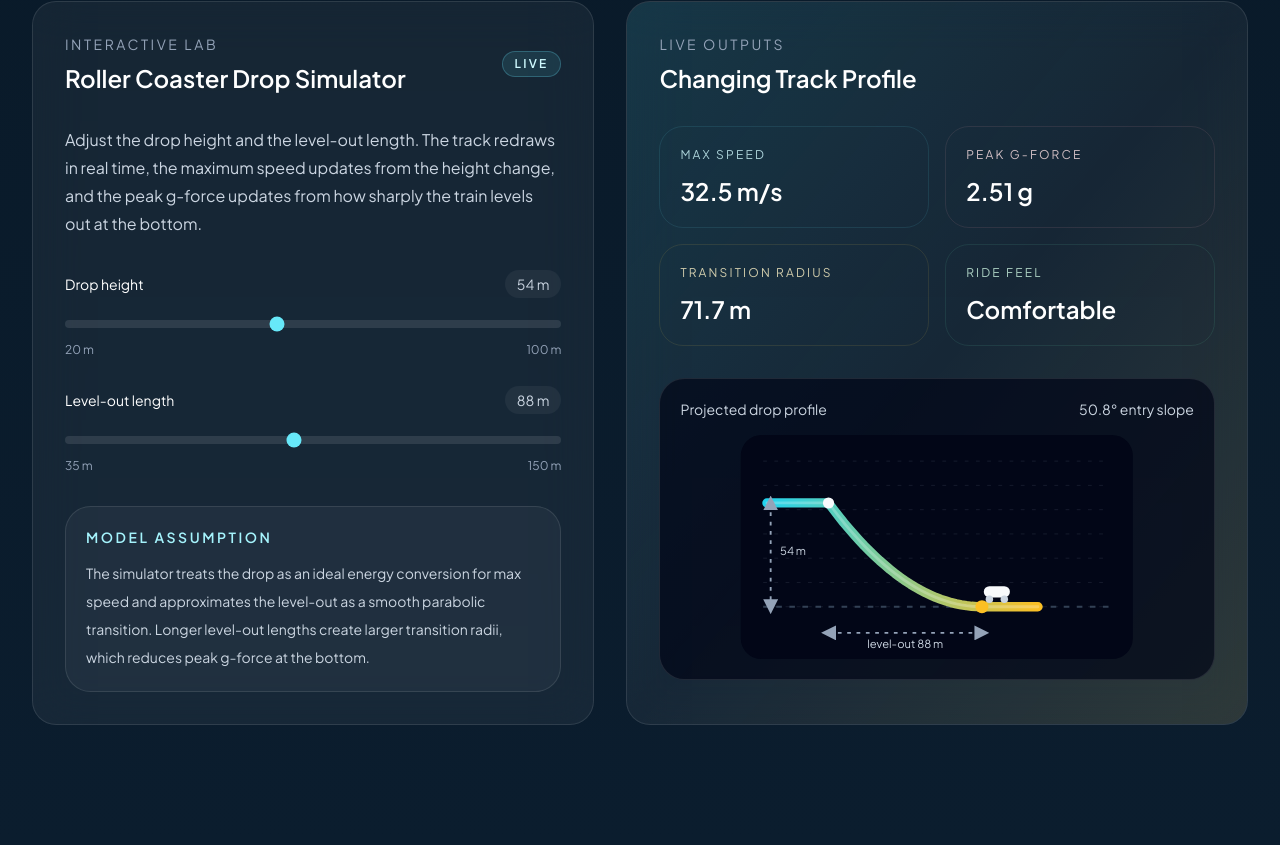
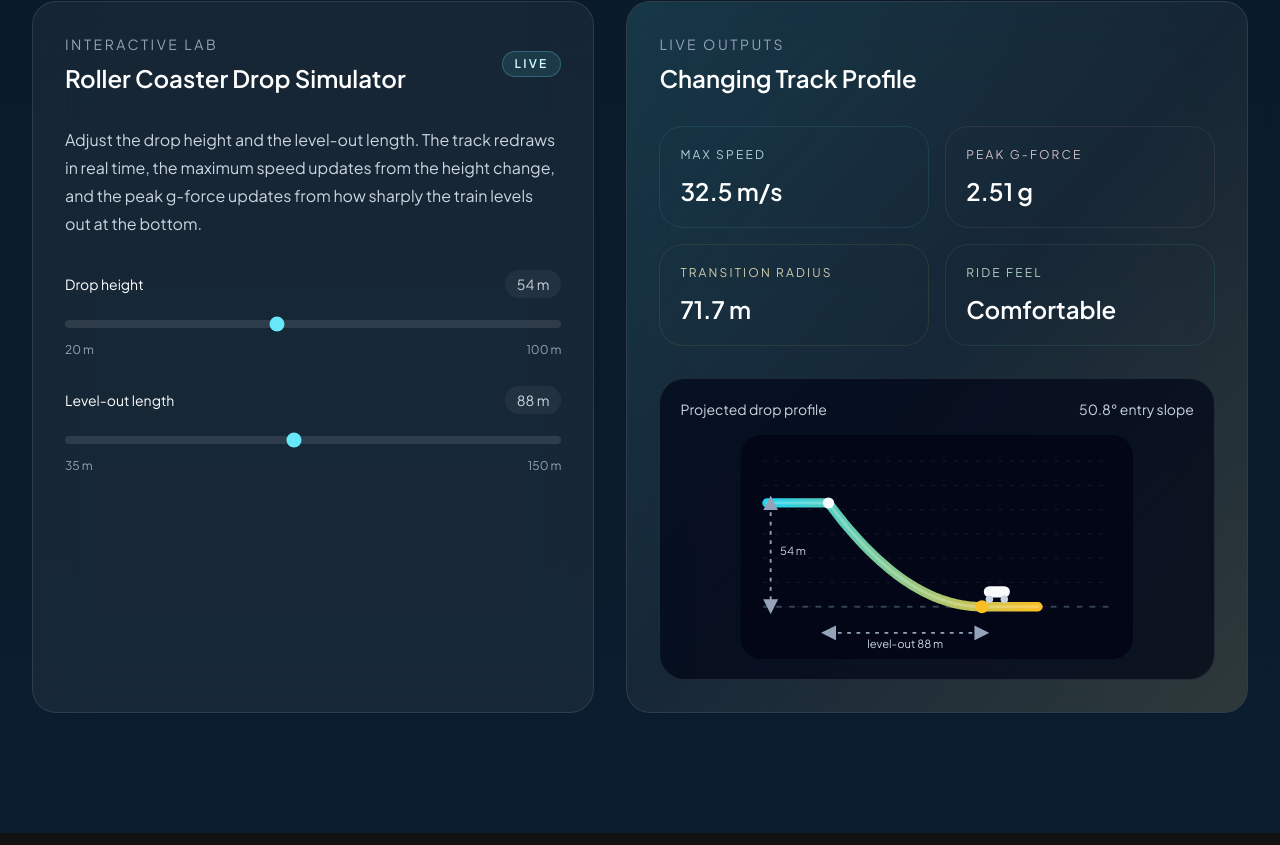
Before and after one commit to Devbevkev/coasterphysics, a React (Vite) app: page / in a window 1280 px wide. Shown: the part 2137-2982 px from the top of the page. Built offline with nearby package versions, Linux system fonts and the light colour scheme.

Commit message:
Remove simulator model assumption block

```diff
--- a/src/components/SimulatorPanel.jsx
+++ b/src/components/SimulatorPanel.jsx
@@ -181,17 +181,6 @@ const SimulatorPanel = ({
           ))}
         </div>
 
-        <div className={`mt-8 rounded-[1.6rem] border p-5 ${subtlePanelClass}`}>
-          <p className={`text-sm font-semibold uppercase tracking-[0.18em] ${accentLabelClass}`}>
-            Model assumption
-          </p>
-          <p className={`mt-3 text-sm leading-7 ${copyClass}`}>
-            The simulator treats the drop as an ideal energy conversion for max
-            speed and approximates the level-out as a smooth parabolic
-            transition. Longer level-out lengths create larger transition
-            radii, which reduces peak g-force at the bottom.
-          </p>
-        </div>
       </div>
 
       <div className={`${panelClass} relative overflow-hidden p-6 sm:p-8`}>
```
